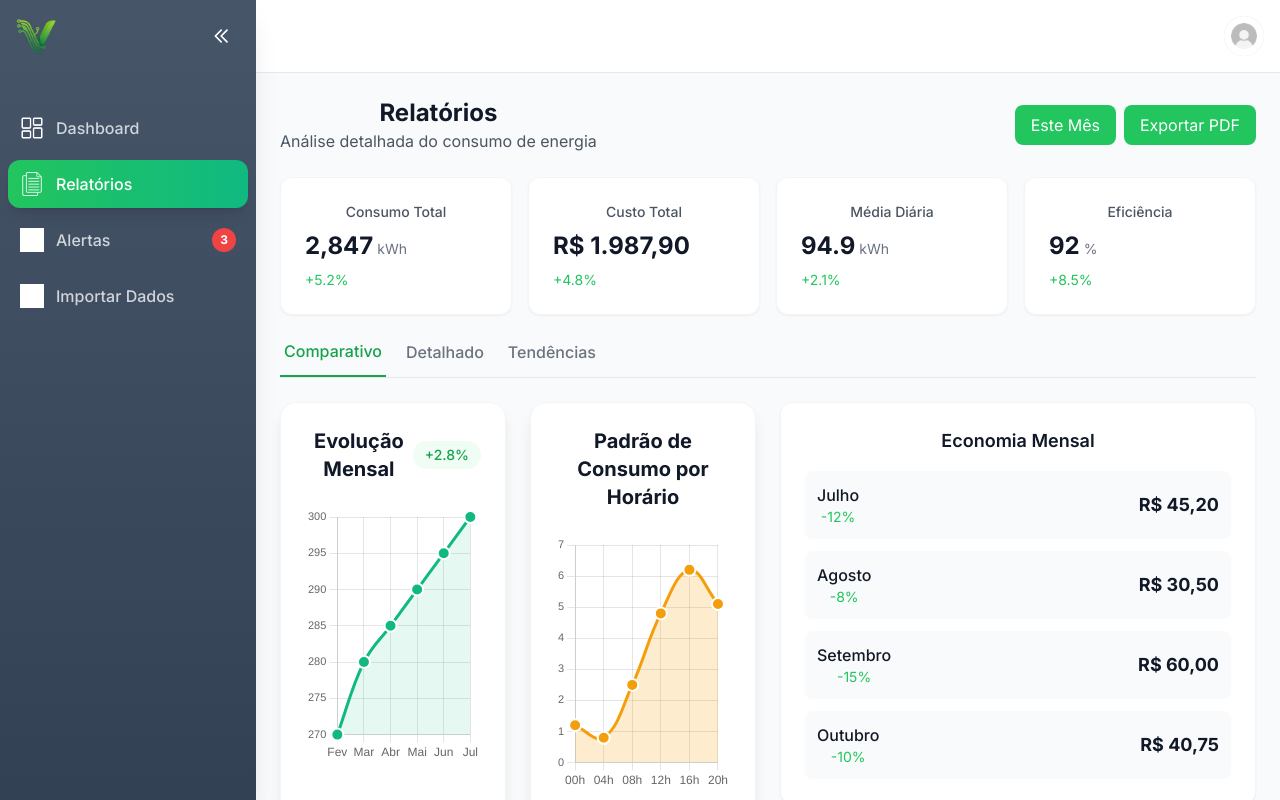
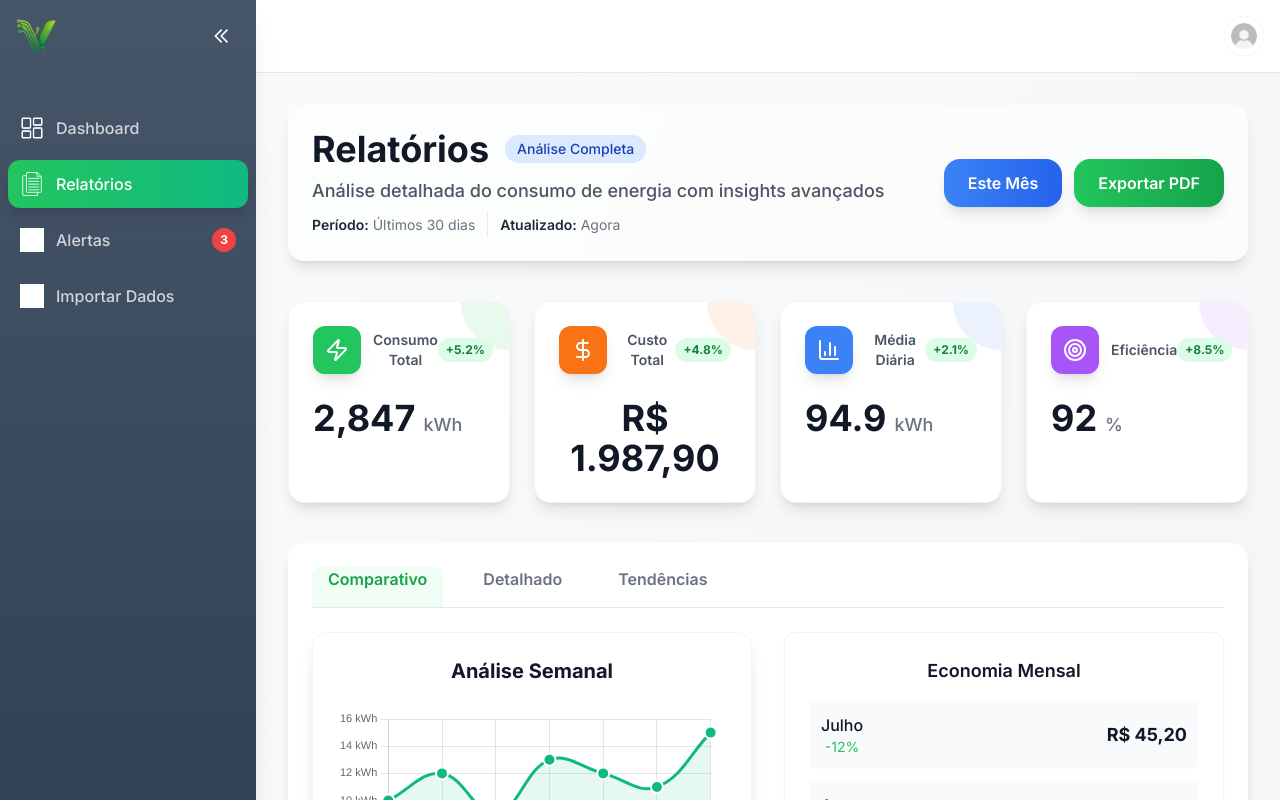
Before and after one commit to VictorBrasileiroo/App_Gestao_Energia_Residencial, a React (Vite) app in the folder frontend/: page /relatorios in a window 1280 px wide. Built offline with nearby package versions, Linux system fonts and the light colour scheme; grey boxes are pictures that could not be loaded.

Commit message:
feat: enhance reports page layout and improve chart integration

```diff
--- a/frontend/src/components/StatsCardsRelatorios.jsx
+++ b/frontend/src/components/StatsCardsRelatorios.jsx
@@ -1,4 +1,5 @@
 import React from 'react'
+import { Zap, DollarSign, BarChart3, Target } from 'lucide-react'
 
 const StatsCardsRelatorios = () => {
   const stats = [
@@ -7,49 +8,81 @@ const StatsCardsRelatorios = () => {
       value: '2,847',
       unit: 'kWh',
       change: '+5.2%',
-      trend: 'up'
+      trend: 'up',
+      icon: Zap,
+      iconBg: 'bg-green-500',
+      iconColor: 'text-white'
     },
-
     {
       title: 'Custo Total',
       value: 'R$ 1.987,90',
+      unit: '',
       change: '+4.8%',
-      trend: 'up'
+      trend: 'up',
+      icon: DollarSign,
+      iconBg: 'bg-orange-500',
+      iconColor: 'text-white'
     },
-
     {
       title: 'Média Diária',
       value: '94.9',
       unit: 'kWh',
       change: '+2.1%',
-      trend: 'up'
+      trend: 'up',
+      icon: BarChart3,
+      iconBg: 'bg-blue-500',
+      iconColor: 'text-white'
     },
-
     {
       title: 'Eficiência',
       value: '92',
       unit: '%',
       change: '+8.5%',
-      trend: 'up'
+      trend: 'up',
+      icon: Target,
+      iconBg: 'bg-purple-500',
+      iconColor: 'text-white'
     }
   ]
 
   return (
-    <div className="grid grid-cols-1 md:grid-cols-2 lg:grid-cols-4 gap-4">
-      {stats.map((stat, index) => (
-        <div key={index} className="bg-white p-6 rounded-xl shadow-sm border border-gray-100">
-          <h3 className="text-sm font-medium text-gray-600 mb-2">{stat.title}</h3>
-          <div className="flex items-baseline">
-            <span className="text-2xl font-bold text-gray-900">{stat.value}</span>
-            {stat.unit && <span className="text-sm text-gray-500 ml-1">{stat.unit}</span>}
+    <div className="grid grid-cols-1 md:grid-cols-2 lg:grid-cols-4 gap-6">
+      {stats.map((stat, index) => {
+        const IconComponent = stat.icon
+        return (
+          <div key={index} className="relative bg-white p-6 rounded-2xl shadow-lg border border-gray-100 hover:shadow-xl transform hover:scale-105 transition-all duration-300 overflow-hidden">
+            {/* Background gradient sutil */}
+            <div className={`absolute top-0 right-0 w-24 h-24 ${stat.iconBg} opacity-10 rounded-full -mr-12 -mt-12`}></div>
+
+            <div className="relative z-10">
+              {/* Header com ícone, título e badge */}
+              <div className="flex items-center justify-between mb-6">
+                <div className="flex items-center space-x-3">
+                  <div className={`p-3 rounded-xl ${stat.iconBg} shadow-lg`}>
+                    <IconComponent className={`h-6 w-6 ${stat.iconColor}`} />
+                  </div>
+                  <h3 className="text-sm font-semibold text-gray-600">{stat.title}</h3>
+                </div>
+                {stat.change && (
+                  <span className={`text-xs font-bold px-2 py-1 rounded-full ${stat.trend === 'up' ? 'text-green-700 bg-green-100' : 'text-red-700 bg-red-100'}`}>
+                    {stat.change}
+                  </span>
+                )}
+              </div>
+
+              {/* Valor principal */}
+              <div className="mt-4">
+                <div className="flex items-baseline">
+                  <span className="text-4xl font-black text-gray-900">{stat.value}</span>
+                  {stat.unit && (
+                    <span className="text-lg text-gray-500 ml-2 font-medium">{stat.unit}</span>
+                  )}
+                </div>
+              </div>
+            </div>
           </div>
-          <div className={`flex items-center mt-2 text-sm ${
-            stat.trend === 'up' ? 'text-green-500' : 'text-red-500'
-          }`}>
-            <span>{stat.change}</span>
-          </div>
-        </div>
-      ))}
+        )
+      })}
     </div>
   )
 }
--- a/frontend/src/components/WeeklyAnalysis.jsx
+++ b/frontend/src/components/WeeklyAnalysis.jsx
@@ -1,46 +1,113 @@
 import React from 'react'
+import {
+  Chart as ChartJS,
+  CategoryScale,
+  LinearScale,
+  PointElement,
+  LineElement,
+  Title,
+  Tooltip,
+  Legend,
+  Filler
+} from 'chart.js'
+import { Line } from 'react-chartjs-2'
+
+ChartJS.register(
+  CategoryScale,
+  LinearScale,
+  PointElement,
+  LineElement,
+  Title,
+  Tooltip,
+  Legend,
+  Filler
+)
 
 const WeeklyAnalysis = () => {
-  const days = ['Seg', 'Ter', 'Qua', 'Qui', 'Sex', 'Sáb', 'Dom']
-  const values = [8, 12, 10, 14, 16, 18, 12] // Valores aproximados do design
+  const chartData = {
+    labels: ['Seg', 'Ter', 'Qua', 'Qui', 'Sex', 'Sáb', 'Dom'],
+    datasets: [
+      {
+        label: 'Consumo (kWh)',
+        data: [10, 12, 9, 13, 12, 11, 15],
+        borderColor: '#10b981',
+        backgroundColor: 'rgba(16, 185, 129, 0.1)',
+        borderWidth: 3,
+        pointBackgroundColor: '#10b981',
+        pointBorderColor: '#ffffff',
+        pointBorderWidth: 2,
+        pointRadius: 6,
+        pointHoverRadius: 8,
+        tension: 0.4,
+        fill: true
+      }
+    ]
+  }
+
+  const chartOptions = {
+    responsive: true,
+    maintainAspectRatio: false,
+    plugins: {
+      legend: {
+        display: false
+      },
+      tooltip: {
+        backgroundColor: 'rgba(0, 0, 0, 0.8)',
+        titleColor: '#fff',
+        bodyColor: '#fff',
+        borderColor: 'rgba(255, 255, 255, 0.1)',
+        borderWidth: 1,
+        callbacks: {
+          label: function(context) {
+            return `${context.parsed.y} kWh`
+          }
+        }
+      }
+    },
+    scales: {
+      x: {
+        grid: {
+          display: true,
+          color: 'rgba(0, 0, 0, 0.1)'
+        },
+        ticks: {
+          font: {
+            size: 12,
+            weight: 'bold'
+          }
+        }
+      },
+      y: {
+        grid: {
+          display: true,
+          color: 'rgba(0, 0, 0, 0.1)'
+        },
+        ticks: {
+          font: {
+            size: 11
+          },
+          callback: function(value) {
+            return value + ' kWh'
+          }
+        },
+        beginAtZero: true,
+        max: 16
+      }
+    },
+    interaction: {
+      mode: 'nearest',
+      axis: 'x',
+      intersect: false
+    }
+  }
 
   return (
-    <div className="bg-white p-6 rounded-xl shadow-sm border border-gray-100">
-      <h3 className="text-lg font-semibold text-gray-900 mb-4">Análise Semanal</h3>
+    <div className="bg-white p-6 rounded-2xl shadow-lg border border-gray-100">
+      <h3 className="text-xl font-bold text-gray-900 mb-6">Análise Semanal</h3>
 
-      {/*grfico*/}
-      <div className="h-48 relative">
-        {/*linhas de grade*/}
-        <div className="absolute inset-0 flex flex-col justify-between">
-          {[0, 1, 2, 3].map((i) => (
-            <div key={i} className="border-t border-gray-200"></div>
-          ))}
-        </div>
-
-        {/*barras*/}
-        <div className="absolute inset-0 flex items-end justify-between px-4 pb-6">
-          {values.map((value, index) => (
-            <div key={index} className="flex flex-col items-center">
-              {/*barra*/}
-              <div
-                className="w-6 bg-gradient-to-t from-green-500 to-green-600 rounded-t-lg"
-                style={{ height: `${(value / 16) * 100}%` }}
-              ></div>
-
-              {/*dia*/}
-              <div className="text-xs text-gray-500 mt-2">{days[index]}</div>
-            </div>
-          ))}
-        </div>
-
-        {/*Y*/}
-        <div className="absolute left-0 top-0 bottom-0 flex flex-col justify-between text-xs text-gray-500 py-6">
-          <span>16</span>
-          <span>12</span>
-          <span>8</span>
-          <span>4</span>
-          <span>0</span>
-        </div>
+      {/* Chart.js Line Chart */}
+      <div className="h-64">
+        <Line data={chartData} options={chartOptions} />
       </div>
     </div>
   )
--- a/frontend/src/pages/Relatorios.jsx
+++ b/frontend/src/pages/Relatorios.jsx
@@ -8,18 +8,32 @@ import WeeklyAnalysis from '../components/WeeklyAnalysis'
 const Relatorios = () => {
     return (
         <DashboardLayout>
-            <div className='p-6 space-y-6'>
-                {/*corpo*/}
-                <div className='flex justify-between items-center'>
-                    <div>
-                        <h1 className='text-2xl font-bold text-gray-900'>Relatórios</h1>
-                        <p className='text-gray-600'>Análise detalhada do consumo de energia</p>
+            <div className='p-8 space-y-10 bg-gradient-to-br from-gray-50 to-gray-100 min-h-screen'>
+                {/*header*/}
+                <div className="bg-white/60 backdrop-blur-sm rounded-2xl p-6 shadow-lg flex flex-col md:flex-row justify-between items-start md:items-center gap-4">
+                    <div className="flex flex-col space-y-2">
+                        <div className="flex items-center gap-4">
+                            <h1 className="text-4xl font-black text-gray-900">Relatórios</h1>
+                            <span className="text-sm bg-blue-100 text-blue-800 font-medium px-3 py-1 rounded-full">Análise Completa</span>
                         </div>
-                    <div className='flex gap-2'>
-                        <button className='bg-green-500 text-white px-4 py-2 rounded-lg hover:bg-green-600 transition-colors'>
+                        <p className="text-lg text-gray-600 font-medium">Análise detalhada do consumo de energia com insights avançados</p>
+
+                        <div className="flex items-center gap-3 mt-3">
+                            <div className="text-sm text-gray-500">
+                                <span className="font-semibold text-gray-800">Período:</span> Últimos 30 dias
+                            </div>
+                            <div className="h-6 w-px bg-gray-200" />
+                            <div className="text-sm text-gray-500">
+                                <span className="font-semibold text-gray-800">Atualizado:</span> Agora
+                            </div>
+                        </div>
+                    </div>
+
+                    <div className="flex items-center gap-3">
+                        <button className='flex items-center gap-2 bg-gradient-to-r from-blue-500 to-blue-600 text-white px-6 py-3 rounded-2xl hover:from-blue-600 hover:to-blue-700 transition-all duration-200 shadow-lg hover:shadow-xl transform hover:scale-105 font-semibold'>
                             Este Mês
                         </button>
-                        <button className='bg-green-500 text-white px-4 py-2 rounded-lg hover:bg-green-600 transition-colors'>
+                        <button className='flex items-center gap-2 bg-gradient-to-r from-green-500 to-green-600 text-white px-6 py-3 rounded-2xl hover:from-green-600 hover:to-green-700 transition-all duration-200 shadow-lg hover:shadow-xl transform hover:scale-105 font-semibold'>
                             Exportar PDF
                         </button>
                     </div>
@@ -29,31 +43,33 @@ const Relatorios = () => {
                 <StatsCardsRelatorios />
 
                 {/*tabs e gráficos*/}
-                <div className='flex gap-4 border-b border-gray-200'>
+                <div className='bg-white rounded-2xl p-6 shadow-lg'>
+                    <div className='flex gap-6 border-b border-gray-200 mb-6'>
                         {['Comparativo', 'Detalhado', 'Tendências'].map((tab) => (
                             <button
                             key={tab}
-                        className={`pb-3 px-1 font-medium ${
+                            className={`pb-4 px-4 font-semibold transition-all duration-200 ${
                                 tab === 'Comparativo'
-                            ? 'text-green-600 border-b-2 border-green-600'
-                            : 'text-gray-500 hover:text-gray-700'
+                                ? 'text-green-600 border-b-3 border-green-600 bg-green-50 rounded-t-lg'
+                                : 'text-gray-500 hover:text-gray-700 hover:bg-gray-50 rounded-t-lg'
                             }`}>
                             {tab}
                             </button>
                         ))}
                     </div>
 
-                {/*chards grid*/}
-                <div className='grid grid-cols-1 lg:grid-cols-2 gap-6'>
+                    {/*charts grid*/}
+                    <div className='grid grid-cols-1 lg:grid-cols-2 gap-8'>
                         {/*col esquerda*/}
-                    <div className='space-y-6'>
+                        <div className='space-y-8'>
+                            <WeeklyAnalysis />
                             <ConsumptionChart />
-                        <WeeklyAnalysis />
                         </div>
 
                         {/*col direita*/}
-                    <div className='space-y-6'>
+                        <div className='space-y-8'>
                             <MonthlySaving />
+                        </div>
                     </div>
                 </div>
             </div>
```
Lines whose indentation alone changed are shown as unchanged.
